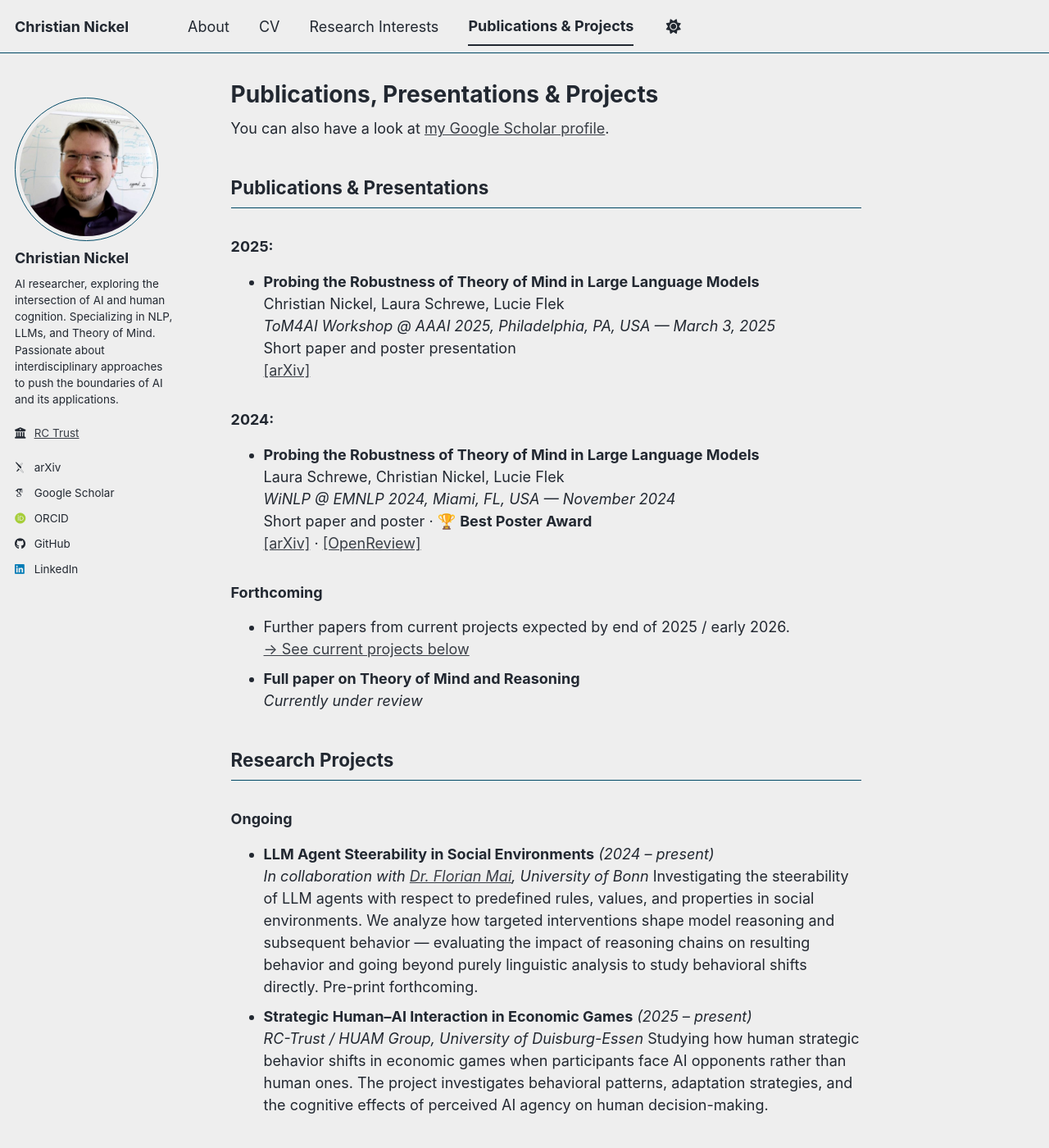
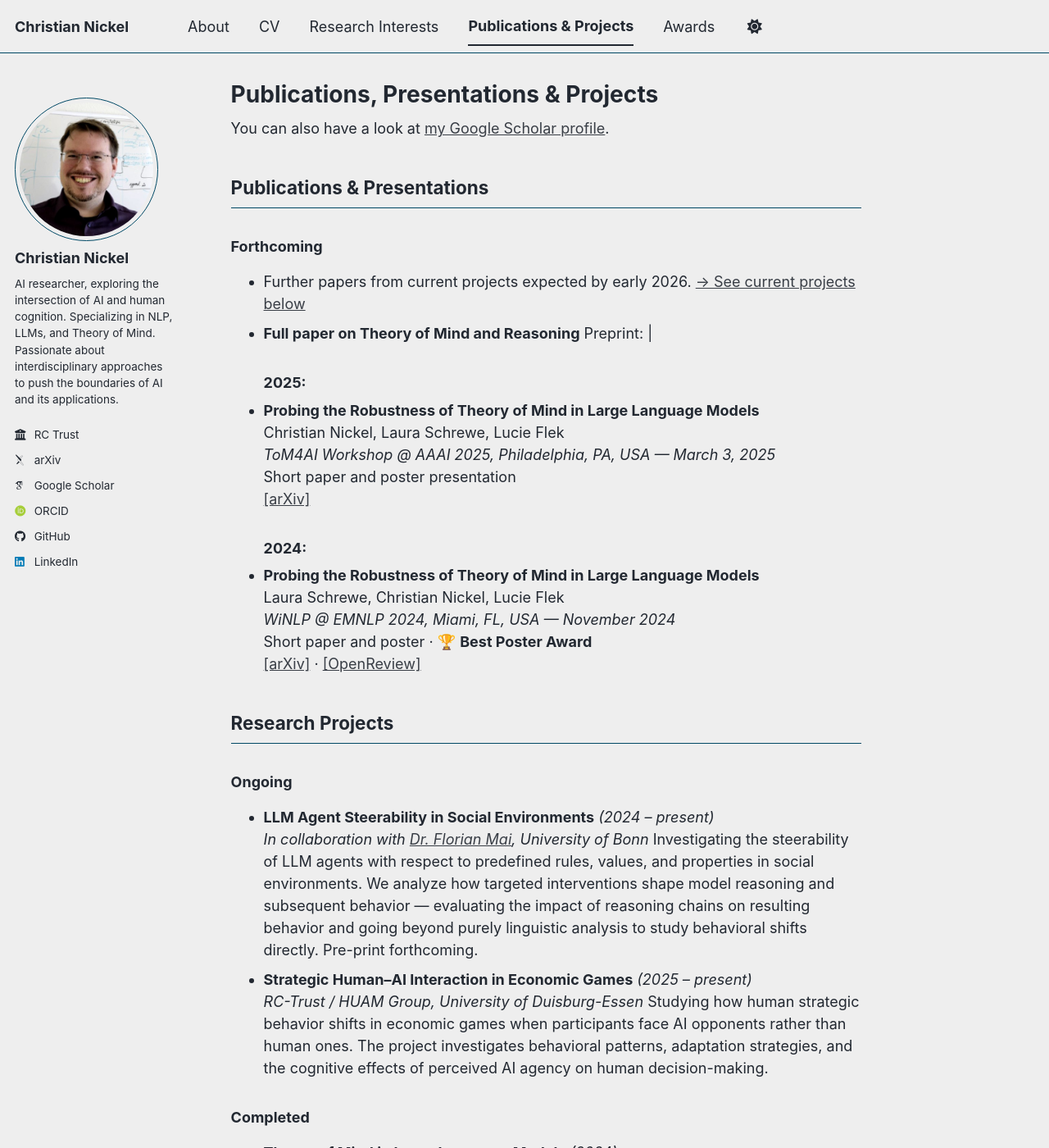
Before and after one commit to christianchrispost/christianchrispost.github.io, a Jekyll site: the page built from _pages/publications-presentations.md, in a window 1280 px wide and 1400 px high. Shown: the whole window at 82% size. Built offline with Jekyll 4.4.1, drawn with Linux system fonts in a browser that asks for light colours; some web fonts are replaced; a script bundle is joined from its source files by our own code; library files that are not in the unit come from our copies.

Commit message:
fixes and added awards page changed the employer link to follow sidebar

```diff
--- a/_data/navigation.yml
+++ b/_data/navigation.yml
@@ -13,3 +13,6 @@
 
   - title: "Publications & Projects"
     url: /publications-presentations/
+
+  - title: "Awards"
+    url: /awards/
--- a/_includes/author-profile.html
+++ b/_includes/author-profile.html
@@ -18,9 +18,6 @@
     <h3 class="author__name">{{ author.name }}</h3>
     {% if author.pronouns %}<p class="author__pronouns">{{ author.pronouns }}</p>{% endif %}
     {% if author.bio %}<p class="author__bio">{{ author.bio }}</p>{% endif %}
-    {% if author.employer %}
-      <p class="author__employer"><i class="fas fa-fw fa-building-columns icon-pad-right" aria-hidden="true"></i>{% if author.employer_uri %}<a href="{{ author.employer_uri }}" rel="noopener noreferrer">{{ author.employer }}</a>{% else %}{{ author.employer }}{% endif %}</p>
-    {% endif %}
   </div>
 
   <div class="author__urls-wrapper">
@@ -29,6 +26,9 @@
       <!-- Font Awesome icons / Biographic information  -->
       {% if author.location %}
         <li class="author__desktop"><i class="fas fa-fw fa-location-dot icon-pad-right" aria-hidden="true"></i>{{ author.location }}</li>
+      {% endif %}
+      {% if author.employer %}
+        <li>{% if author.employer_uri %}<a href="{{ author.employer_uri }}" rel="noopener noreferrer"><i class="fas fa-fw fa-building-columns icon-pad-right" aria-hidden="true"></i>{{ author.employer }}</a>{% else %}<i class="fas fa-fw fa-building-columns icon-pad-right" aria-hidden="true"></i>{{ author.employer }}{% endif %}</li>
       {% endif %}
       {% if author.uri %}
         <li><a href="{{ author.uri }}"><i class="fas fa-fw fa-link icon-pad-right" aria-hidden="true"></i>{{ site.data.ui-text[site.locale].website_label | default: "Website" }}</a></li>
--- a/_pages/publications-presentations.md
+++ b/_pages/publications-presentations.md
@@ -12,25 +12,22 @@
 {% endif %}
 
 ## Publications & Presentations
+### Forthcoming
+- Further papers from current projects expected by early 2026. [→ See current projects below](#research-projects)
+- **Full paper on Theory of Mind and Reasoning**
+  Preprint: |
 ### 2025:
 - **Probing the Robustness of Theory of Mind in Large Language Models**
 Christian Nickel, Laura Schrewe, Lucie Flek
 *ToM4AI Workshop @ AAAI 2025, Philadelphia, PA, USA — March 3, 2025*
 Short paper and poster presentation
 [\[arXiv\]](https://arxiv.org/abs/2410.06271)
-
 ### 2024:
 - **Probing the Robustness of Theory of Mind in Large Language Models**
 Laura Schrewe, Christian Nickel, Lucie Flek
 *WiNLP @ EMNLP 2024, Miami, FL, USA — November 2024*
 Short paper and poster · 🏆 **Best Poster Award**
 [\[arXiv\]](https://arxiv.org/abs/2410.06271) · [\[OpenReview\]](https://openreview.net/forum?id=X8Mdv9qLOS)
-
-### Forthcoming
-- Further papers from current projects expected by end of 2025 / early 2026.
-[→ See current projects below](#research-projects)
-- **Full paper on Theory of Mind and Reasoning**
-*Currently under review*
 
 ## Research Projects
 ### Ongoing
--- a/_sass/layout/_sidebar.scss
+++ b/_sass/layout/_sidebar.scss
@@ -217,15 +217,6 @@
   }
 }
 
-.author__employer {
-  margin: 0;
-
-  @include breakpoint($large) {
-    margin-top: 10px;
-    margin-bottom: 20px;
-  }
-}
-
 .author__urls-wrapper {
   position: relative;
   display: table-cell;
```
Also changed, not shown: _pages/awards.md (added, +15 -0 lines), _pages/home.md (+0 -3 lines).
